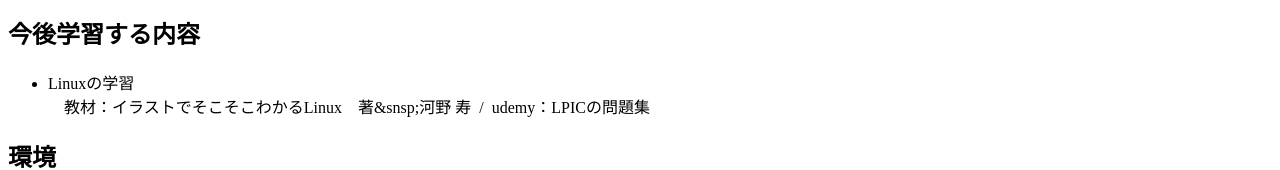
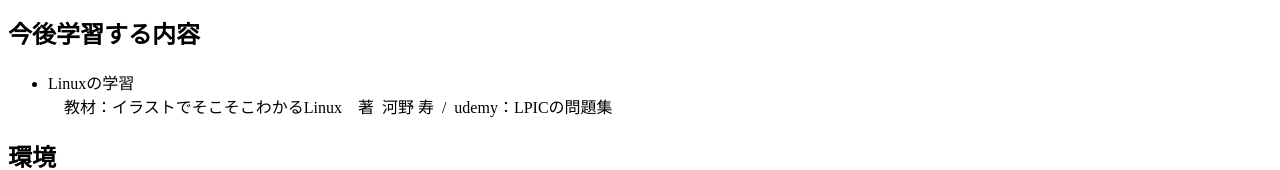
Before and after one commit to BAkrage/git_bkrage, a plain HTML site: page index.html in a window 1280 px wide. Shown: the part 1424-1594 px from the top of the page. Drawn offline with Linux system fonts and the light colour scheme.

Commit message:
Update index.html

```diff
--- a/index.html
+++ b/index.html
@@ -40,7 +40,7 @@
     <h2>今後学習する内容</h2>
      <ul>
       <li>Linuxの学習<br>
-      &emsp;教材：イラストでそこそこわかるLinux　著&snsp;河野 寿&ensp;/&ensp;udemy：LPICの問題集</li>
+      &emsp;教材：イラストでそこそこわかるLinux　著&ensp;河野 寿&ensp;/&ensp;udemy：LPICの問題集</li>
      </ul>
     </body>
     <body>
```
